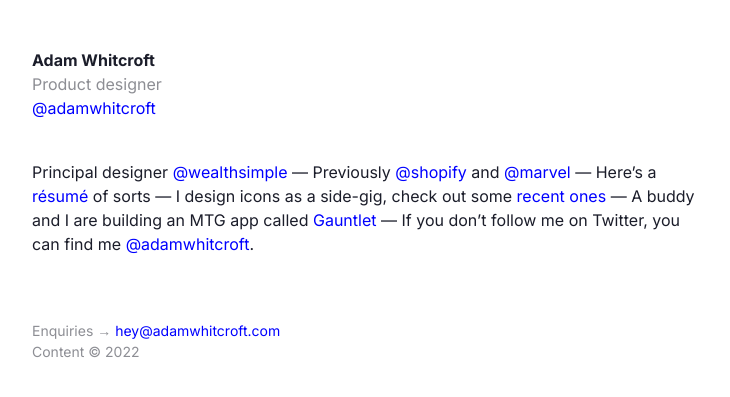
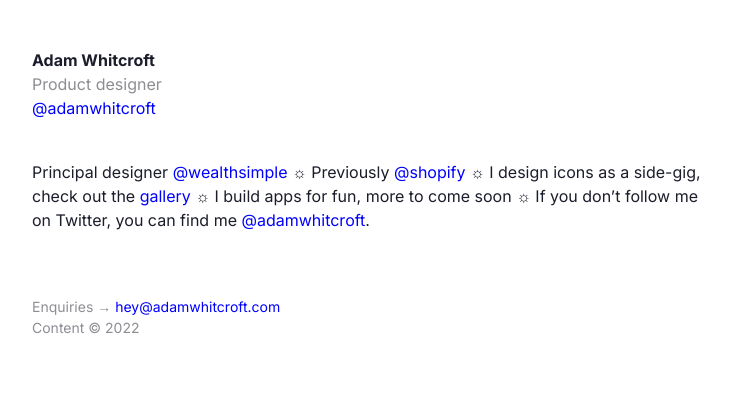
Before and after one commit to AdamWhitcroft/adamwhitcroft.github.io, a Jekyll site: the page built from index.md, in a window 1280 px wide. Shown: the top 397 px of the page, without its empty margins (272-1002 px from the left). Built offline with Jekyll 4.4.1, drawn with Linux system fonts in a browser that asks for light colours.

Commit message:
small updates to landing page, added email instead of DM for icons

```diff
--- a/_data/home.yml
+++ b/_data/home.yml
@@ -1,6 +1,5 @@
 - entry: Principal designer [@wealthsimple](https://www.wealthsimple.com/en-ca)
-- entry: Previously [@shopify](https://www.shopify.com/) and [@marvel](https://marvelapp.com/)
-- entry: Here's a <a href="/resume">résumé</a> of sorts
-- entry: I design icons as a side-gig, check out some [recent ones](/icons/)
-- entry: A buddy and I are building an MTG app called [Gauntlet](https://gauntletapp.com/)
+- entry: Previously [@shopify](https://www.shopify.com/)
+- entry: I design icons as a side-gig, check out the [gallery](/icons/)
+- entry: I build apps for fun, more to come soon
 - entry: If you don't follow me on Twitter, you can find me [@adamwhitcroft](https://twitter.com/AdamWhitcroft)
--- a/_includes/icons.html
+++ b/_includes/pages/icons.html
@@ -5,10 +5,10 @@
         <div class="inner">
             <div class="inner-inner">
                 <div class="content">
-                    <h4>Need an icon or two?</h4>
-                    <p>I'm available for hire.</p>
+                    <h4>Need an icon?</h4>
+                    <p>Get in touch, let's chat.</p>
                 </div>
-                <a href="https://twitter.com/AdamWhitcroft">DM me</a>
+                <a href="mailto:hey@adamwhitcroft.com?subject=App%20icon%20inquiry&body=(Please%20include%20some%20details%20about%20your%20project%20including%20timeline%20and%20budget)">Email me</a>
             </div>
         </div>
     </div>
--- a/index.md
+++ b/index.md
@@ -4,4 +4,4 @@
 class: home
 ---
 
-{% for entry in site.data.home %}<span class="home-entry scramble entry-{{ forloop.index }}">{{ entry.entry }}</span>{% if forloop.last %}.{% else %} --- {% endif %}{% endfor %}
+{% for entry in site.data.home %}<span class="home-entry entry-{{ forloop.index }}">{{ entry.entry }}</span>{% if forloop.last %}.{% else %} ☼ {% endif %}{% endfor %}
```
Also changed, not shown: _data/apps.yml (added, +17 -0 lines), _includes/pages/apps.html (added, +14 -0 lines), apps.md (added, +9 -0 lines), icons.md (+1 -1 lines), resume.md (+1 -1 lines), _includes/pages/resume.html (renamed from _includes/resume.html).
